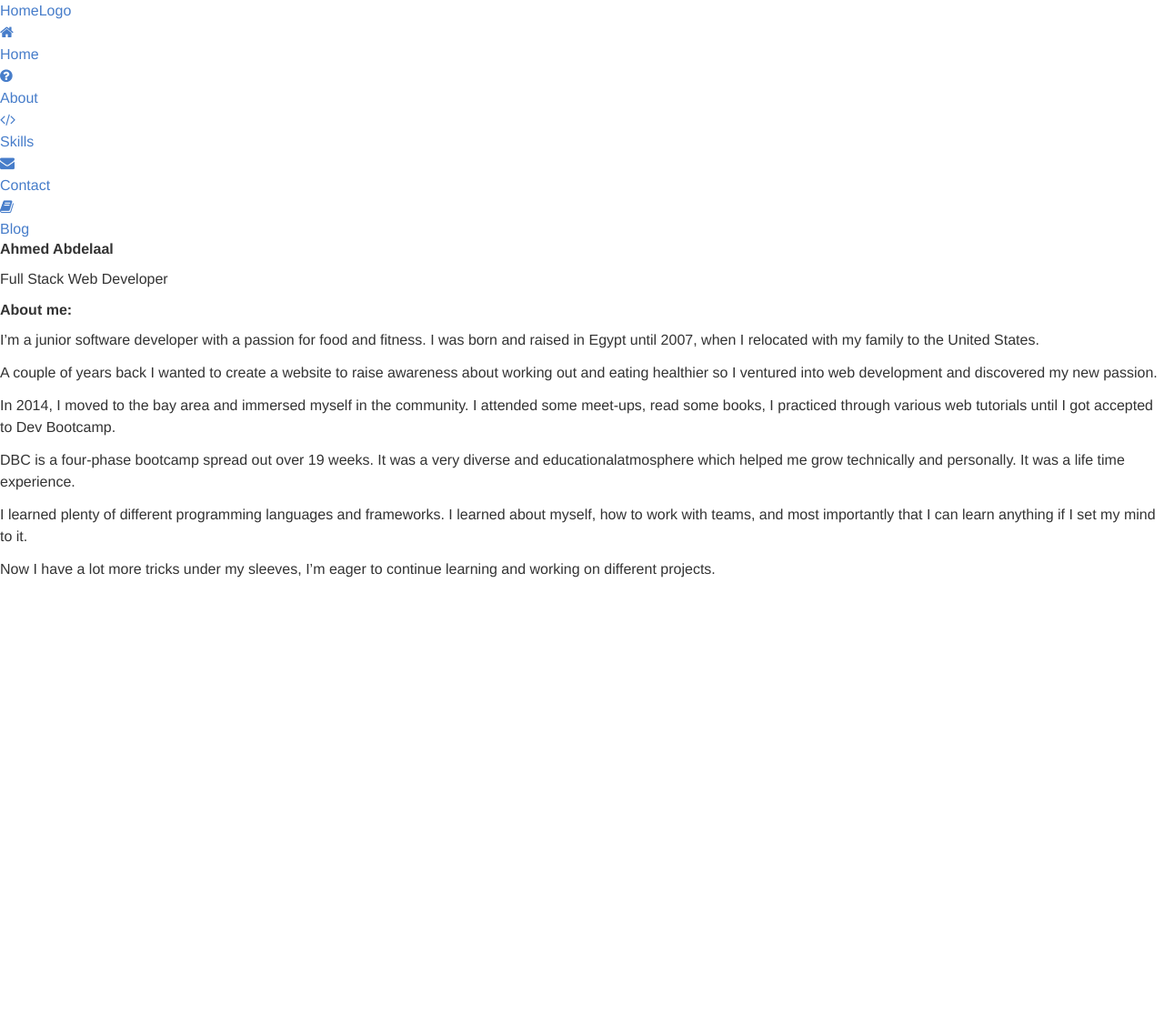
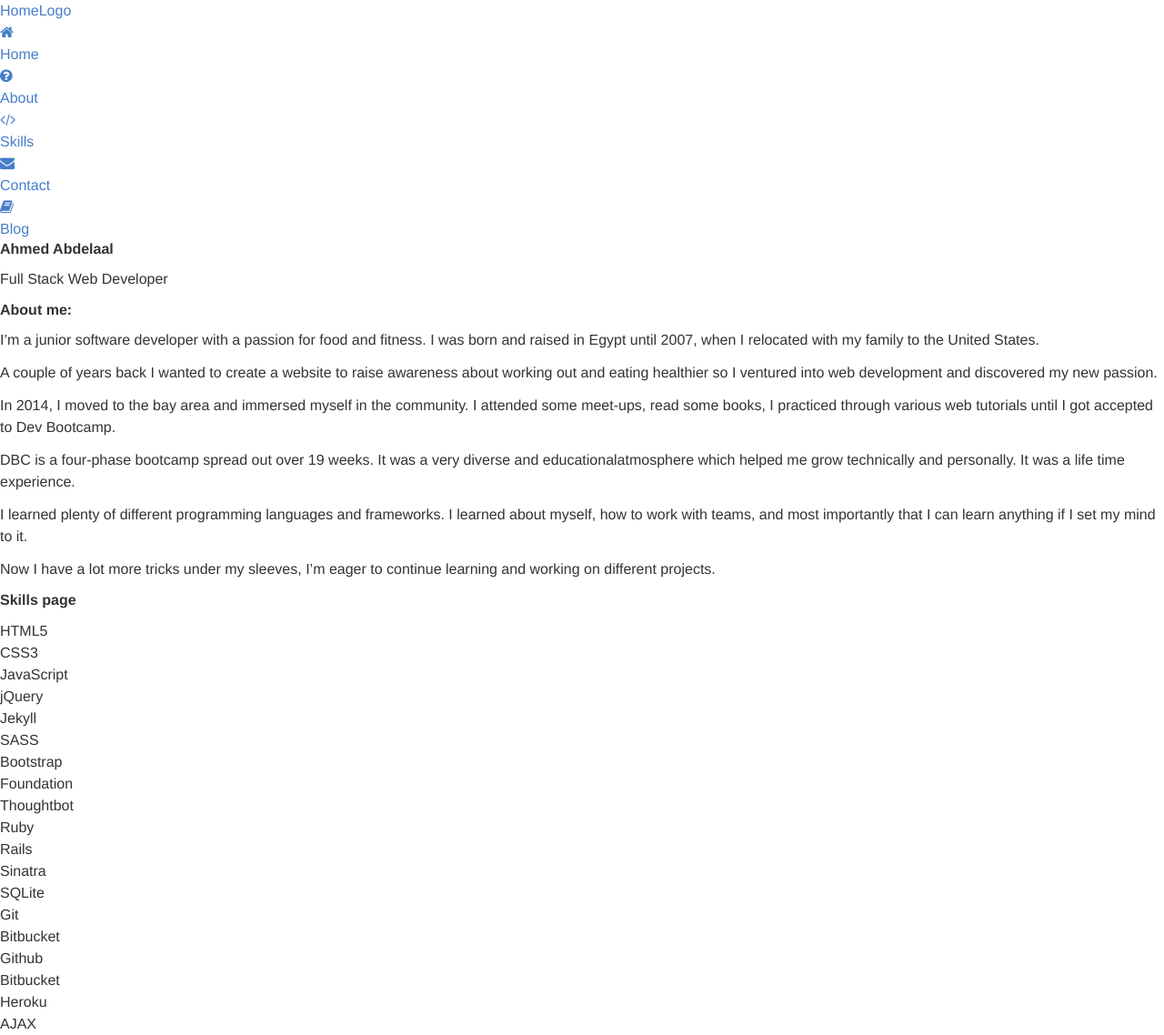
Before and after one commit to WebAhmed/WebAhmed.github.io, a Jekyll site: the page built from index.html, in a window 1280 px wide. Shown: the whole page at 91% size. Built offline with Jekyll 4.4.1, drawn with Linux system fonts in a browser that asks for light colours; nearby versions of some CDN libraries; the list of posts is cut into pages by our own code; before the commit the page ends 900 px from its top, so only the background shows below that.

Commit message:
add skills page

```diff
--- /dev/null
+++ b/_includes/skills.html
@@ -0,0 +1,24 @@
+<div>
+  <h2>Skills page</h2>
+  <ul>
+    <li>HTML5</li>
+    <li>CSS3</li>
+    <li>JavaScript</li>
+    <li>jQuery</li>
+    <li>Jekyll</li>
+    <li>SASS</li>
+    <li>Bootstrap</li>
+    <li>Foundation</li>
+    <li>Thoughtbot</li>
+    <li>Ruby</li>
+    <li>Rails</li>
+    <li>Sinatra</li>
+    <li>SQLite</li>
+    <li>Git</li>
+    <li>Bitbucket</li>
+    <li>Github</li>
+    <li>Bitbucket</li>
+    <li>Heroku</li>
+    <li>AJAX</li>
+  </ul>
+</div>
--- a/_layouts/default.html
+++ b/_layouts/default.html
@@ -4,5 +4,6 @@
   <body>
     {% include header.html %}
     {% include about.html %}
+    {% include skills.html %}
   </body>
 </html>
```
